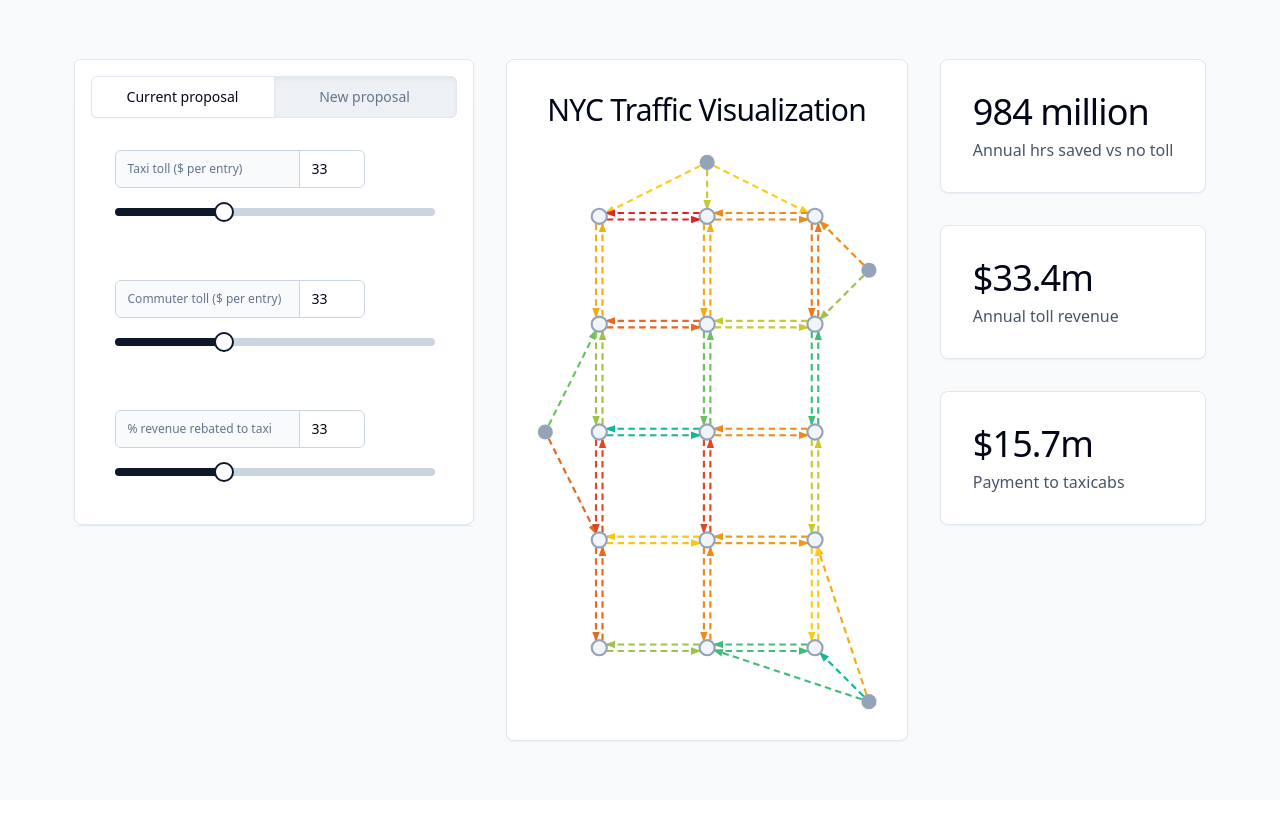
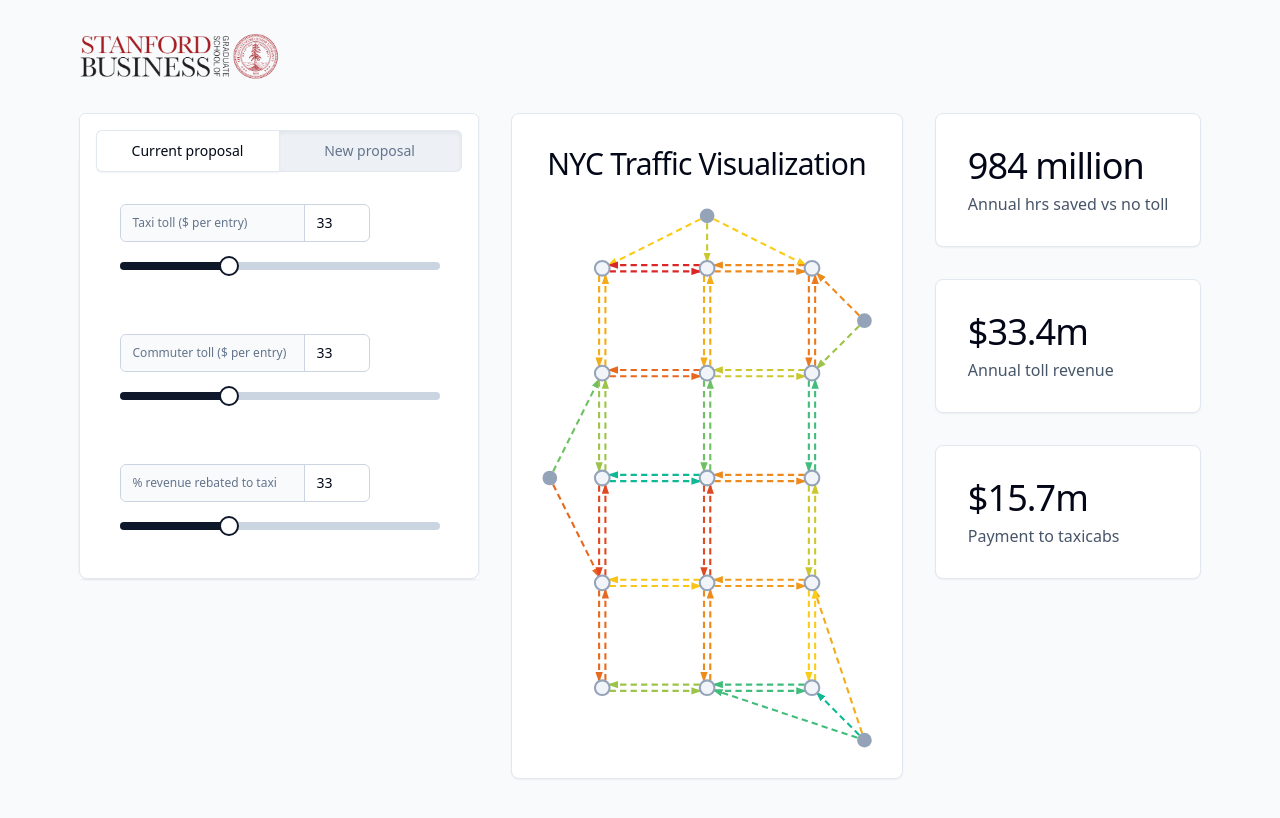
Before and after one commit to henryweng03/congestion-network-visualization-final, a Next.js app: page / in a window 1280 px wide. Shown: the top 818 px of the page. Built offline with nearby package versions, Linux system fonts and the light colour scheme.

Commit message:
Add GSB logo

```diff
--- a/src/app/page.tsx
+++ b/src/app/page.tsx
@@ -4,6 +4,7 @@
 import Card from "@/components/Card";
 import VariableControlPanel from "@/components/VariableControlPanel";
 import StatCard from "@/components/StatCard";
+import Image from "next/image";
 
 export default function Home() {
   // @Mike: This is dummy data that should be fetched from the server
@@ -368,17 +369,25 @@
   ];
 
   return (
-    <main className="flex min-h-screen flex-col items-center justify-center p-12 bg-slate-50">
+    <main className="flex min-h-screen flex-col justify-center p-12 pt-6 bg-slate-50">
+      <div className="mx-auto">
+        <Image
+          src="/GSB-logo.png"
+          alt="Stanford GSB Logo"
+          height={200}
+          width={200}
+          className="mb-6"
+        />
         <div className="flex space-x-8">
           <div>
             <VariableControlPanel />
           </div>
-        <div className="flex-grow flex shrink-0">
+          <div className="shrink-0">
             <Card className="p-5 pt-8">
               <h1 className="text-3xl tracking-tight font-medium text-center mb-4">
                 NYC Traffic Visualization
               </h1>
-            <div className="h-[36rem]">
+              <div className="h-[35rem]">
                 <Network nodes={nodes} edges={edges} />
               </div>
             </Card>
@@ -389,6 +398,7 @@
             <StatCard header="$15.7m" text="Payment to taxicabs" />
           </div>
         </div>
+      </div>
     </main>
   );
 }
--- a/src/components/StatCard.tsx
+++ b/src/components/StatCard.tsx
@@ -7,7 +7,7 @@
 
 export default function StatCard({ header, text }: StatCardProps) {
   return (
-    <Card className="p-8 shadow-sm max-w-[18rem]">
+    <Card className="p-8 shadow-sm">
       <h1 className="text-4xl text-slate-950 font-medium mb-2 tracking-tight">
         {header}
       </h1>
```
Also changed, not shown: public/GSB-logo.png (added), public/gsb_logo.png (deleted). Lines whose indentation alone changed are shown as unchanged.
